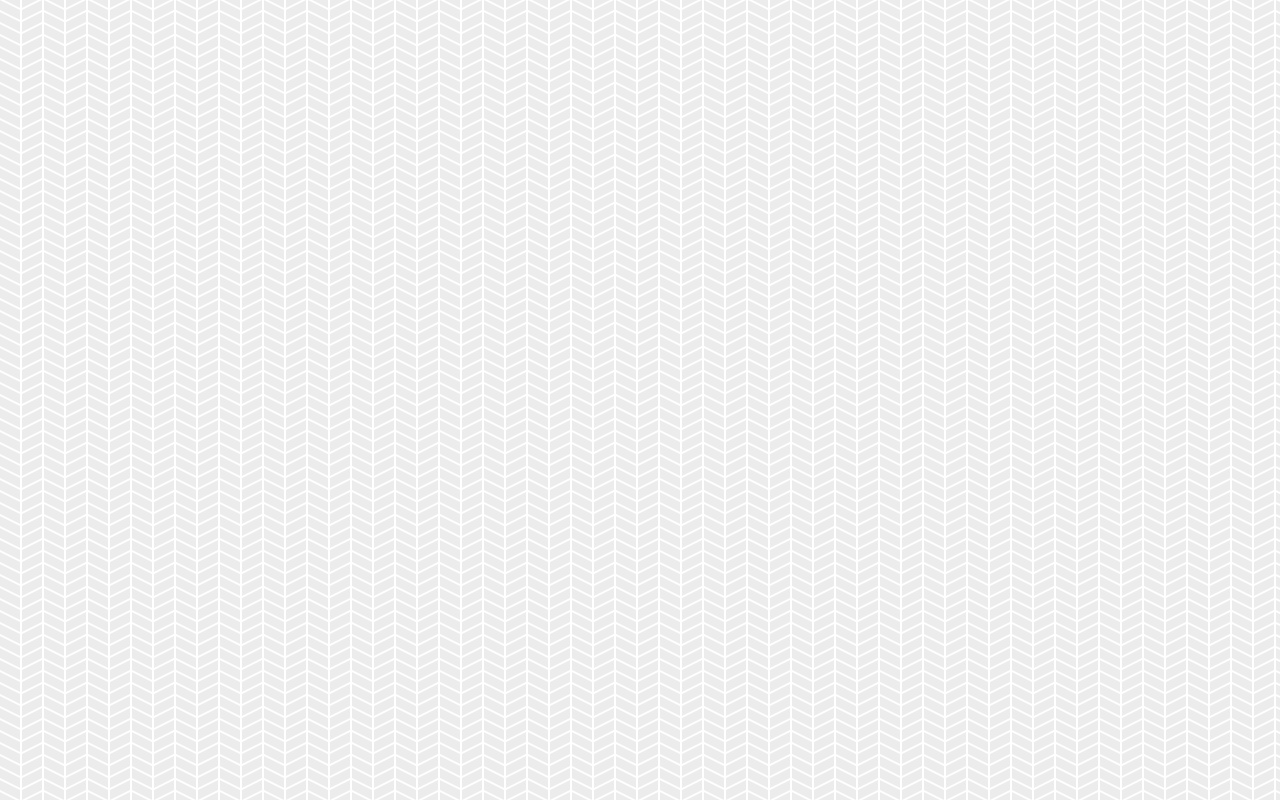
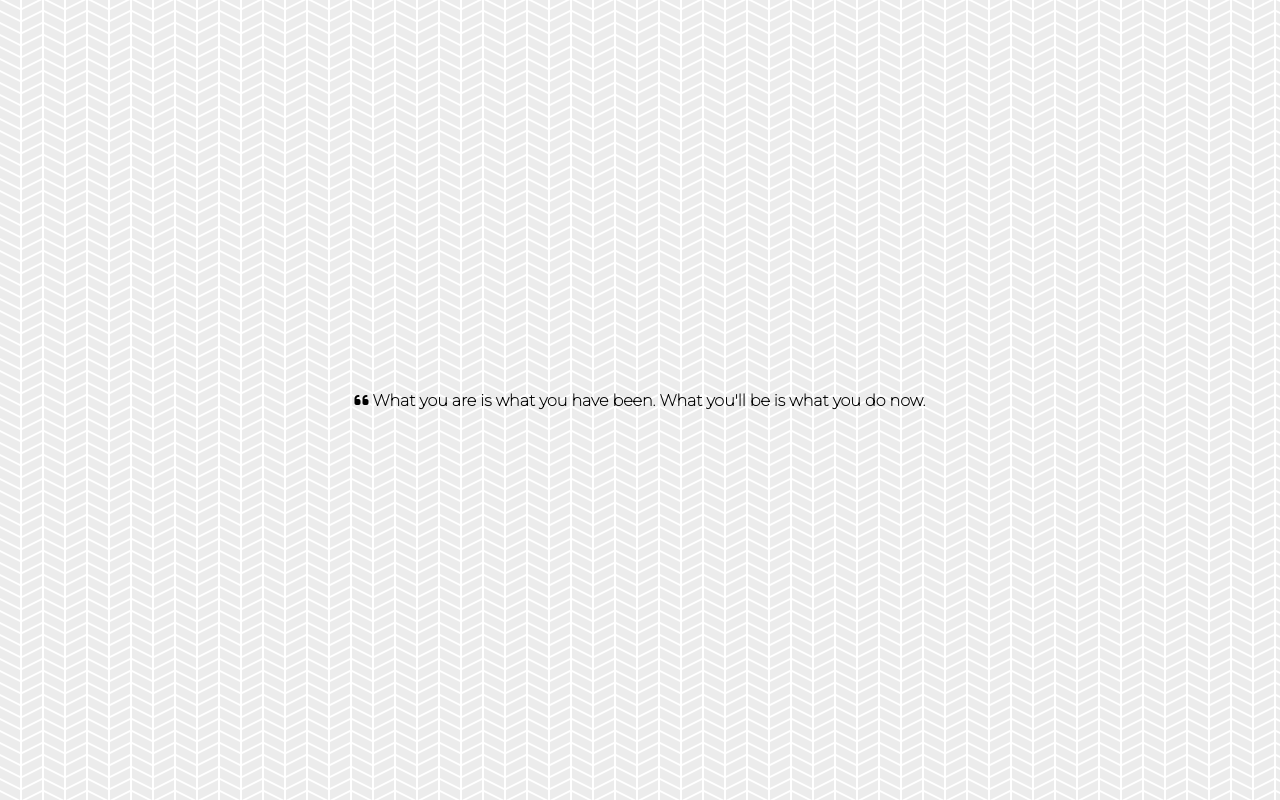
Before and after one commit to ks603/Quote-Generator, a plain HTML site: page index.html in a window 1280 px wide. Drawn offline with Linux system fonts and the light colour scheme.

Commit message:
Added icons and quote

```diff
--- a/index.html
+++ b/index.html
@@ -12,6 +12,18 @@
     <link rel="stylesheet" href="style.css" />
   </head>
   <body>
+    <div class="quote-container" id="quote-container">
+      <!-- Quote -->
+      <div class="quote-text">
+        <i class="fas fa-quote-left"></i>
+        <span id="quote"
+          >What you are is what you have been. What you'll be is what you do
+          now.</span
+        >
+      </div>
+    </div>
+
+    <!-- script -->
     <script src="script.js"></script>
   </body>
 </html>
```
